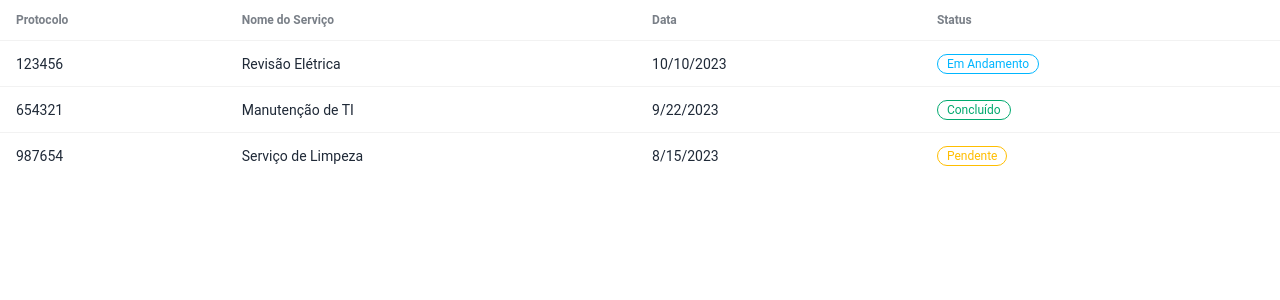
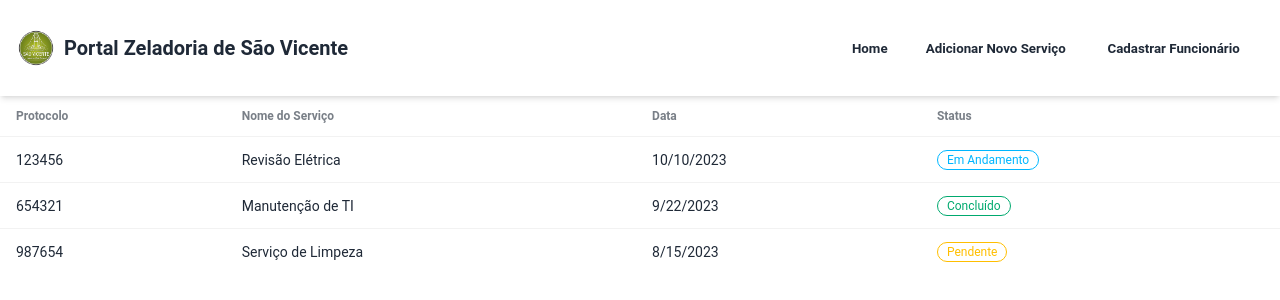
Before and after one commit to camilabr74/HTML_PI_2, a React (Vite) app: page / in a window 1280 px wide. Shown: the top 300 px of the page. Built offline with nearby package versions, Linux system fonts and the light colour scheme.

Commit message:
add: configura rotas para renderização do navbar na aplicação

```diff
--- a/src/routes/AppRoutes.jsx
+++ b/src/routes/AppRoutes.jsx
@@ -1,6 +1,7 @@
 import React from "react";
 import { Route, BrowserRouter, Routes } from "react-router-dom";
 import GetData from '../components/MyRequests/MyRequests.jsx';
+import Navbar from "../components/Navbar/Navbar";
 import SignUp from "../pages/Citizen/SignUp.jsx";
 import HomeCitizen from "../pages/Citizen/HomeCitizen.jsx";
 import Login from "../pages/Citizen/Login.jsx";
@@ -12,25 +13,25 @@ import ServiceAdd from "../pages/Citizen/ServiceRequest.jsx";
 import HomeEmployee from "../pages/Goverment/HomeEmployee.jsx";
 
 const AppRouter = () => {
-    return(
+        const isAdmin = true;
+
+        return (
             <BrowserRouter>
+                <Navbar isAdmin={isAdmin} />
                 <Routes>
                     <Route path="/home" element={<HomeCitizen />} />
                     <Route path="/login" element={<Login />} />
                     <Route path="/service-request" element={<ServiceAdd />} />
                     <Route path="/service-selection" element={<ServiceSelection />} />
-                <Route path="/sign-up" element={<SignUp/>}/>
+                    <Route path="/sign-up" element={<SignUp />} />
                     <Route path="/add-new-service" element={<AddNewService />} />
                     <Route path="/register-employee" element={<EmployeeRegisterForm />} />
                     <Route path="/login-goverment" element={<LoginGoverment />} />
                     <Route path="/home-employee" element={<HomeEmployee />} />
-
-                <Route path="/" element={<GetData />}/>
-
-
+                    <Route path="/" element={<GetData />} />
                 </Routes>
             </BrowserRouter>
-    )
- }
+        );
+    };
 
  export default AppRouter;
```
Lines whose indentation alone changed are shown as unchanged.
